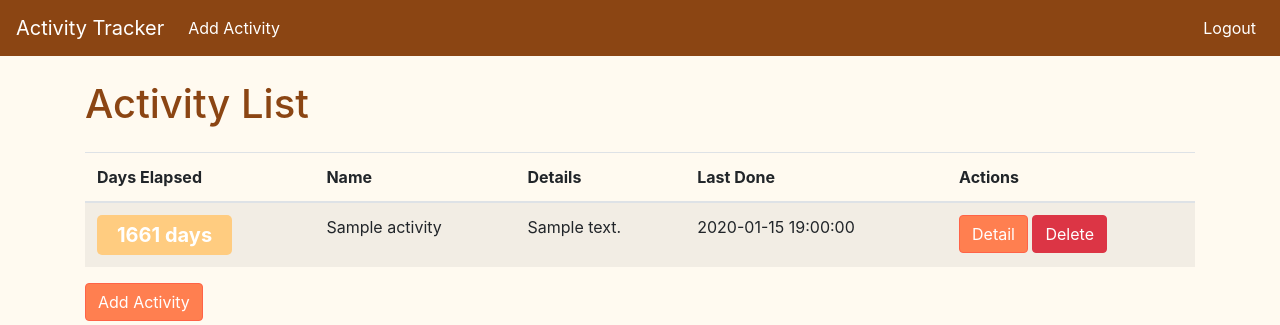
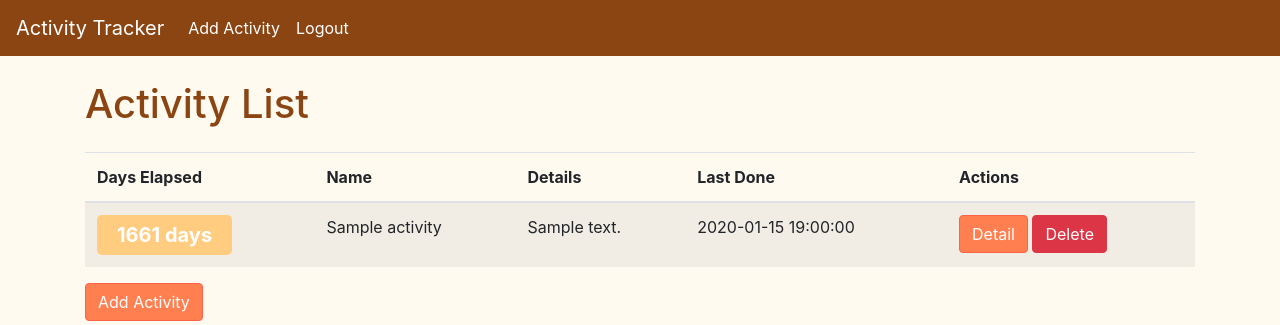
Before and after one commit to yzsan/itsTme, a Flask app: page / in a window 1280 px wide. Shown: the top 325 px of the page. Run offline with Flask 3, Linux system fonts and the light colour scheme; a user stored in the database is signed in; tables that the repository leaves empty hold one stand-in row (values such as "Sample post"); some libraries are stand-ins or nearby versions.

Commit message:
Render: After Collapsing the Navigation Bar2

```diff
--- a/templates/base.html
+++ b/templates/base.html
@@ -14,13 +14,14 @@
         <button class="navbar-toggler" type="button" data-toggle="collapse" data-target="#navbarNav" aria-controls="navbarNav" aria-expanded="false" aria-label="Toggle navigation">
             <span class="navbar-toggler-icon"></span>
         </button>
-        <div class="collapse navbar-collapse">
+
+        <div class="collapse navbar-collapse" id="navbarNav">
             <ul class="navbar-nav mr-auto">
                 <li class="nav-item">
                     <a class="nav-link" href="{{ url_for('main.add_activity') }}">Add Activity</a>
                 </li>
-            </ul>
-            <ul class="navbar-nav ml-auto">
+                </li>
+                <!-- <ul class="navbar-nav ml-auto"> -->
                 <li class="nav-item">
                     <a class="nav-link" href="{{ url_for('main.logout') }}">Logout</a>
                 </li>
```
